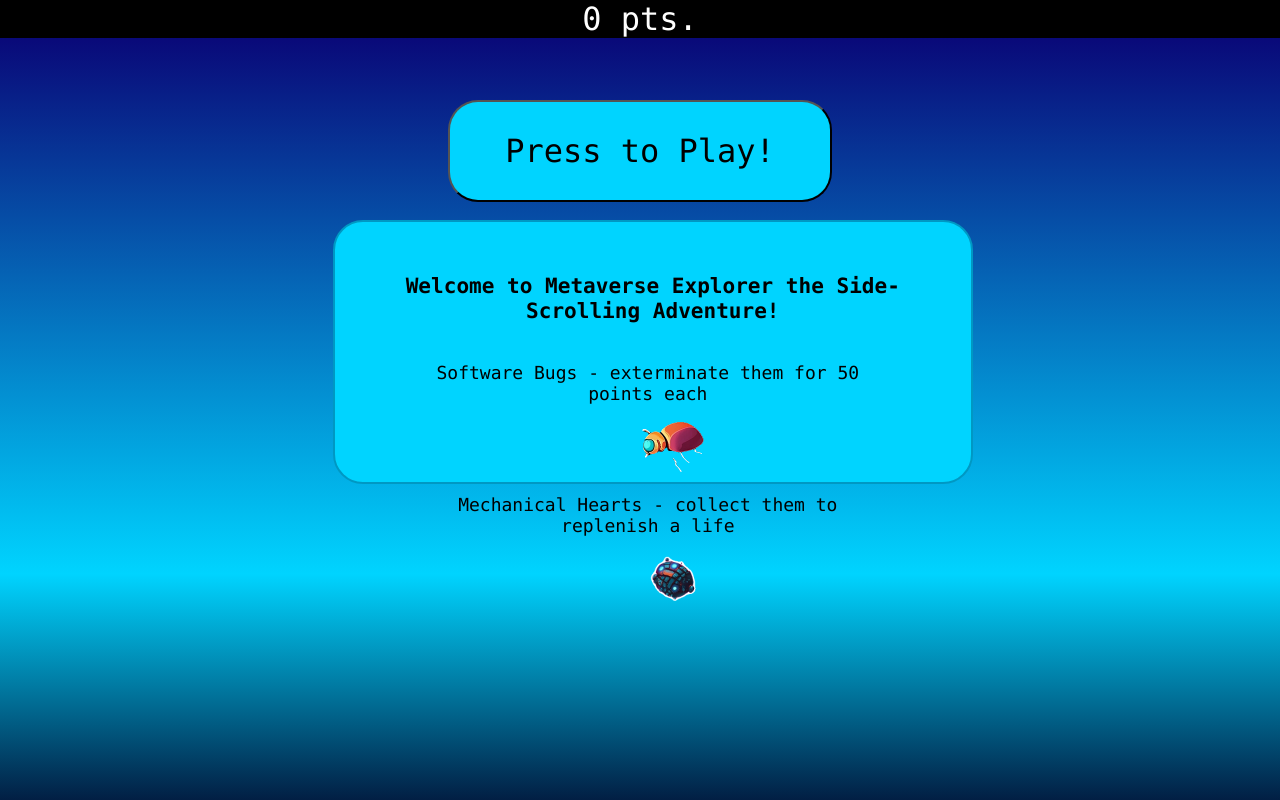
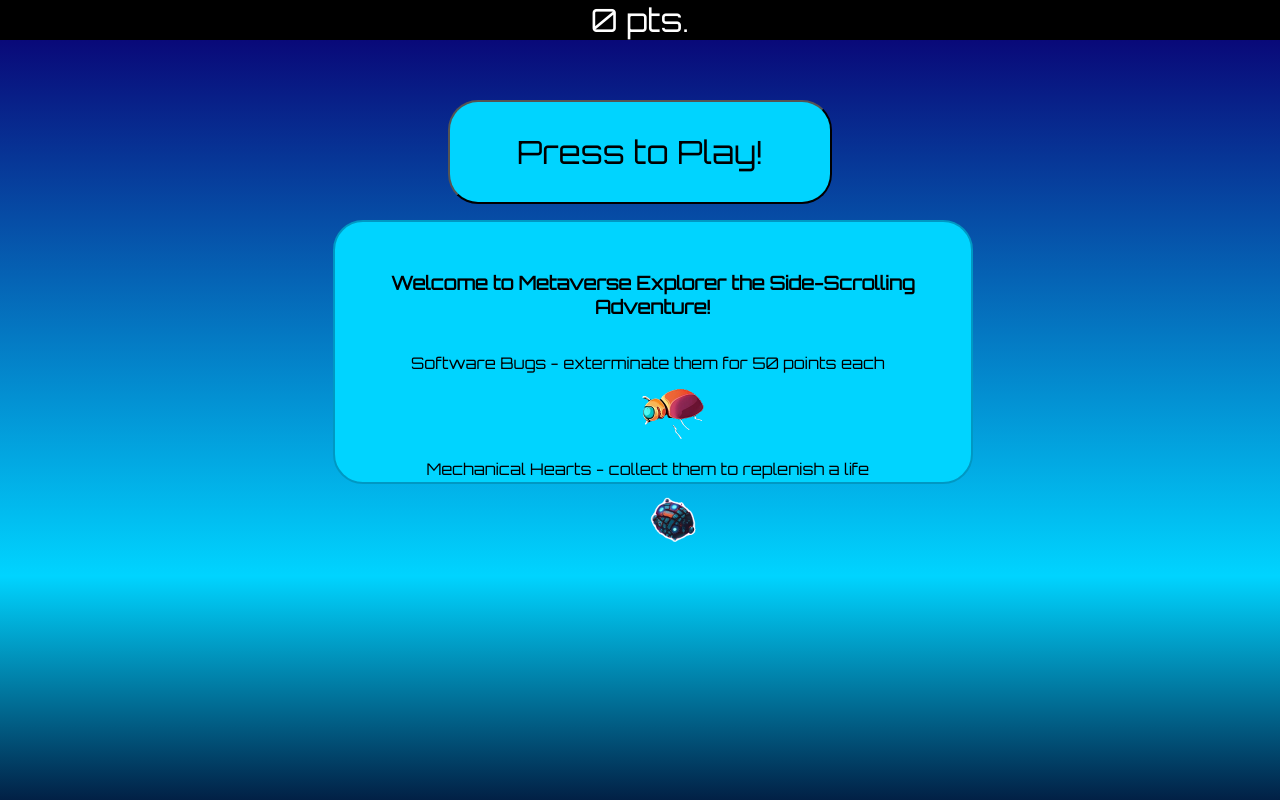
Before and after one commit to dimitarraychev/Metaverse-Explorer-Side-Scrolling-Game, a plain HTML site: page index.html in a window 1280 px wide. Drawn offline with Linux system fonts and the light colour scheme.

Commit message:
changed font and added another level

```diff
--- a/index.html
+++ b/index.html
@@ -5,6 +5,9 @@
     <meta name="viewport" content="width=device-width, initial-scale=1.0">
     <title>Metaverse Explorer</title>
     <link rel="stylesheet" href="style.css">
+    <link rel="preconnect" href="https://fonts.googleapis.com">
+    <link rel="preconnect" href="https://fonts.gstatic.com" crossorigin>
+    <link href="https://fonts.googleapis.com/css2?family=Orbitron&display=swap" rel="stylesheet">
 </head>
 <body>
     <div class="main-section">
--- a/main.js
+++ b/main.js
@@ -255,7 +255,7 @@ function proceedToNextLevel() {
         game.speed = 2.5;
     } else if (scene.score > 1000 && scene.score < 2000) {
         game.speed = 3;
-    } else if (scene.score > 2000) {
+    } else if (scene.score > 2000 && scene.score < 3000) {
         game.speed = 3.5;
     } else if (scene.score > 3000) {
         game.speed = 4;
--- a/style.css
+++ b/style.css
@@ -1,5 +1,5 @@
 body {
-    font-family: consolas;
+    font-family: 'Orbitron';
     font-size: 32px;
     margin: 0;
 }
@@ -14,7 +14,7 @@ body {
 }
 
 .game-start {
-    font-family: consolas;
+    font-family: 'Orbitron';
     font-size: 32px;
     position: absolute;
     width: 30%;
@@ -44,7 +44,7 @@ body {
     border-radius: 30px;
     border: 2px solid  rgba(0,152,195,1);
     text-align: center;
-    font-size: 18px;
+    font-size: 16px;
     padding: 30px;
 }
 
```
